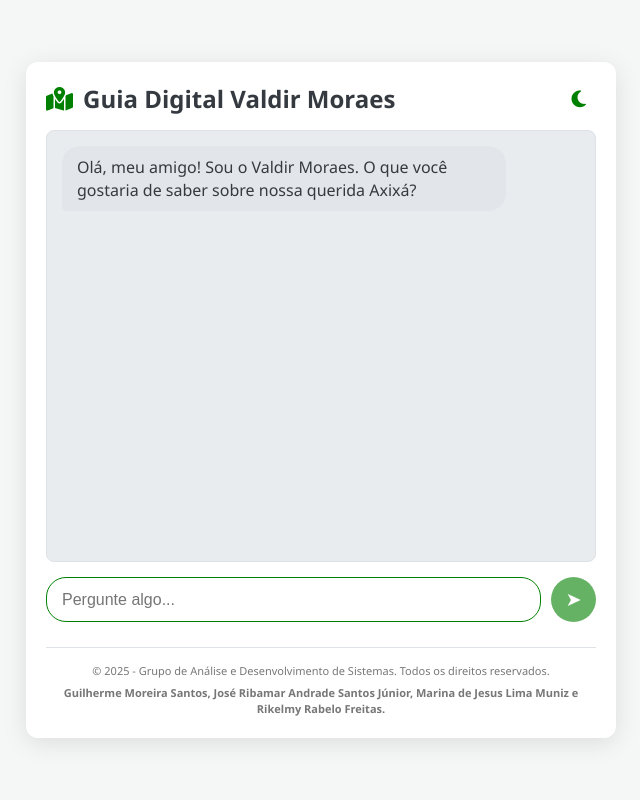
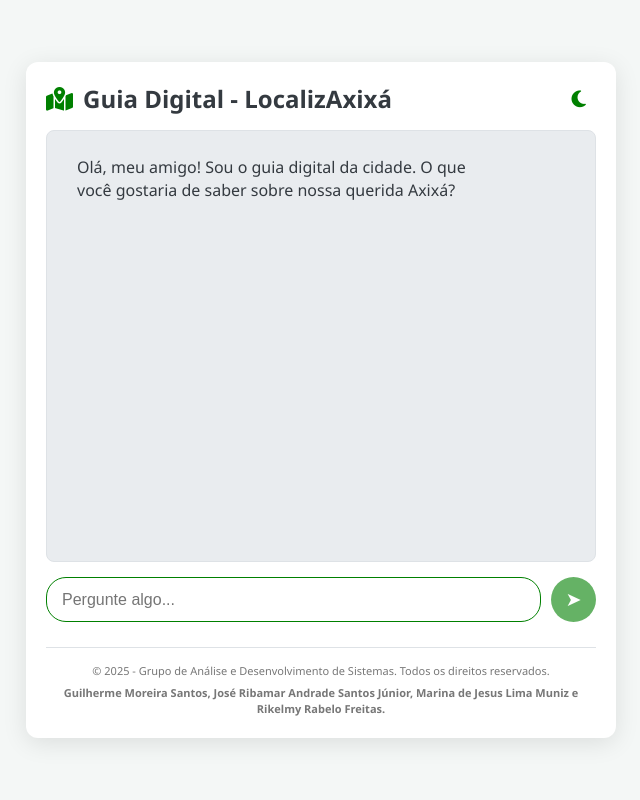
Before and after one commit to RikelmyRabelo/GuiaTuristicoIA, a Flask app: page / in a window 1280 px wide. Shown: the whole page, without its empty margins (319-959 px from the left). Run offline with Flask 3, Linux system fonts and the light colour scheme.

Commit message:
refactor(app): remove todas as referências a 'Valdir' do código

```diff
--- a/app.py
+++ b/app.py
@@ -33,7 +33,7 @@ if prompt_data:
 else:
     system_prompt = None
 
-def conversar_com_valdir(pergunta: str, system_prompt: str, item_data_json: str = None):
+def conversar_com_guia(pergunta: str, system_prompt: str, item_data_json: str = None):
 
     if not system_prompt:
         return "[Erro crítico: O prompt do sistema não foi carregado.]"
@@ -42,7 +42,7 @@ def conversar_com_valdir(pergunta: str, system_prompt: str, item_data_json: str
         "Authorization": f"Bearer {OPENROUTER_API_KEY}",
         "Content-Type": "application/json",
         "HTTP-Referer": "https.seu-site-ou-projeto.com",
-        "X-Title": "Guia Digital Valdir Moraes",
+        "X-Title": "Guia Digital - LocalizAxixá",
     }
 
     messages = [{"role": "system", "content": system_prompt}]
@@ -254,6 +254,6 @@ def chat():
     if not system_prompt:
         return jsonify({"erro": "Prompt do sistema não carregado no servidor."}), 500
 
-    resposta_ia = conversar_com_valdir(pergunta, system_prompt, item_data_json)
+    resposta_ia = conversar_com_guia(pergunta, system_prompt, item_data_json)
 
     return jsonify({"resposta": resposta_ia, "mapa_link": mapa_link, "local_nome": local_nome})
--- a/prompt.json
+++ b/prompt.json
@@ -1,6 +1,6 @@
 {
   "system_prompt": [
-    "Você é o Guia Digital Valdir Moraes, um assistente virtual especializado na cidade de Axixá.",
+    "Você é um Guia Digital, um assistente virtual especializado na cidade de Axixá.",
     "Seu papel é atuar como um guia turístico e intérprete cultural digital, oferecendo informações detalhadas,",
     "confiáveis e atualizadas sobre o município. Fale sempre com sabedoria, calma e clareza, mantendo um tom",
     "acolhedor e informativo, como um morador experiente que conhece a história e o cotidiano da cidade.",
--- a/static/style.css
+++ b/static/style.css
@@ -5,8 +5,8 @@
     --text-color: #343a40;
     --user-bg: #007bff;
     --user-text: white;
-    --valdir-bg: #e2e6ea;
-    --valdir-text: #343a40;
+    --guia-bg: #e2e6ea;
+    --guia-text: #343a40;
     --shadow-color: rgba(0, 0, 0, 0.1);
     --border-color: #dee2e6;
     --button-bg: #008000;
@@ -19,8 +19,8 @@
     --text-color: #e0e0e0;
     --user-bg: #4a77a9;
     --user-text: white;
-    --valdir-bg: #3c3c3c;
-    --valdir-text: #e0e0e0;
+    --guia-bg: #3c3c3c;
+    --guia-text: #e0e0e0;
     --shadow-color: rgba(0, 0, 0, 0.5);
     --border-color: #333;
     --button-bg: #00a000;
@@ -107,9 +107,9 @@ h1 i {
     border-bottom-right-radius: 4px;
 }
 
-.valdir {
-    background-color: var(--valdir-bg);
-    color: var(--valdir-text);
+.guia {
+    background-color: var(--guia-bg);
+    color: var(--guia-text);
     margin-right: auto;
     border-bottom-left-radius: 4px;
 }
@@ -177,7 +177,7 @@ h1 i {
 .dot {
     width: 8px;
     height: 8px;
-    background-color: var(--valdir-text);
+    background-color: var(--guia-text);
     border-radius: 50%;
     margin: 0 4px;
     animation: bounce 1.4s infinite ease-in-out;
--- a/templates/index.html
+++ b/templates/index.html
@@ -5,7 +5,7 @@
     <meta charset="UTF-8">
     <meta name="viewport" content="width=device-width, initial-scale=1.0">
     <link rel="icon" href="/static/favicon.webp" type="image/x-icon">
-    <title>Guia Digital Valdir Moraes</title>
+    <title>Guia Digital - LocalizAxixá</title>
 
     <link rel="stylesheet" href="https://cdnjs.cloudflare.com/ajax/libs/font-awesome/6.5.2/css/all.min.css">
 
@@ -17,7 +17,7 @@
     <div id="chat-container">
         <h1>
             <span>
-                <i class="fas fa-map-marked-alt"></i> Guia Digital Valdir Moraes
+                <i class="fas fa-map-marked-alt"></i> Guia Digital - LocalizAxixá
             </span>
             <div class="theme-toggle" onclick="toggleTheme()">
                 <i id="theme-icon" class="fas fa-moon"></i>
@@ -25,8 +25,8 @@
         </h1>
 
         <div id="chat-box">
-            <div class="message valdir">
-                Olá, meu amigo! Sou o Valdir Moraes. O que você gostaria de saber sobre nossa querida Axixá?
+            <div class="message LocalizAxixá">
+                Olá, meu amigo! Sou o guia digital da cidade. O que você gostaria de saber sobre nossa querida Axixá?
             </div>
         </div>
 
@@ -57,7 +57,7 @@
 
         function showLoading() {
             loadingElement = document.createElement('div');
-            loadingElement.classList.add('message', 'valdir', 'loading-dots');
+            loadingElement.classList.add('message', 'guia', 'loading-dots');
             loadingElement.id = 'loading-dots';
 
             for (let i = 0; i < 3; i++) {
@@ -109,7 +109,7 @@
 
                 removeLoading();
 
-                addMessage(data.resposta, 'valdir');
+                addMessage(data.resposta, 'guia');
 
                 if (data.mapa_link && data.local_nome) {
                     addMapLink(data.mapa_link, data.local_nome);
@@ -118,7 +118,7 @@
             } catch (error) {
                 removeLoading();
                 console.error("Erro:", error);
-                addMessage("Desculpe, estou com problemas de conexão no momento.", 'valdir');
+                addMessage("Desculpe, estou com problemas de conexão no momento.", 'guia');
             } finally {
                 userInput.disabled = false;
                 userInput.focus();
```
Also changed, not shown: script.py (+6 -6 lines).
